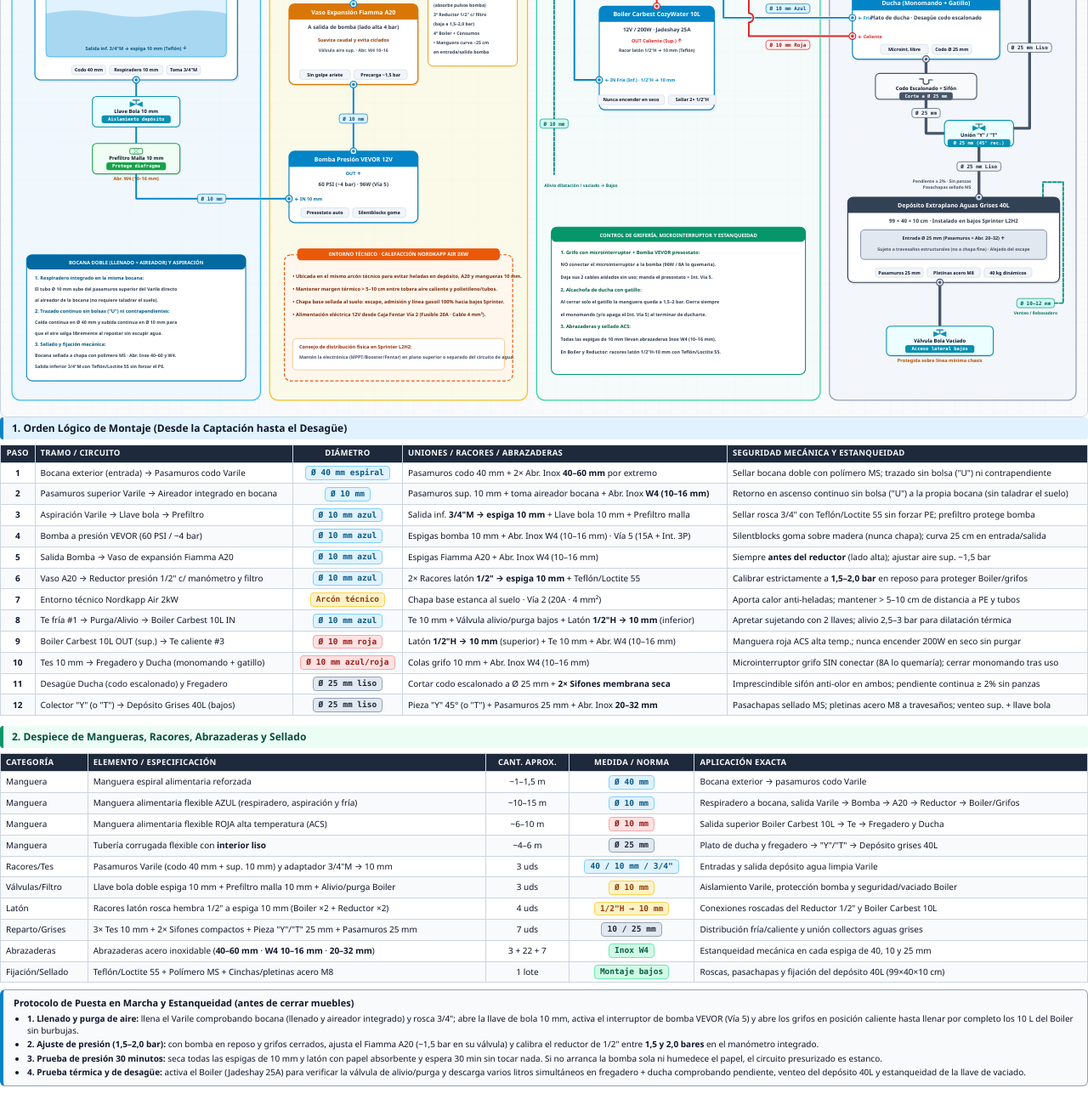
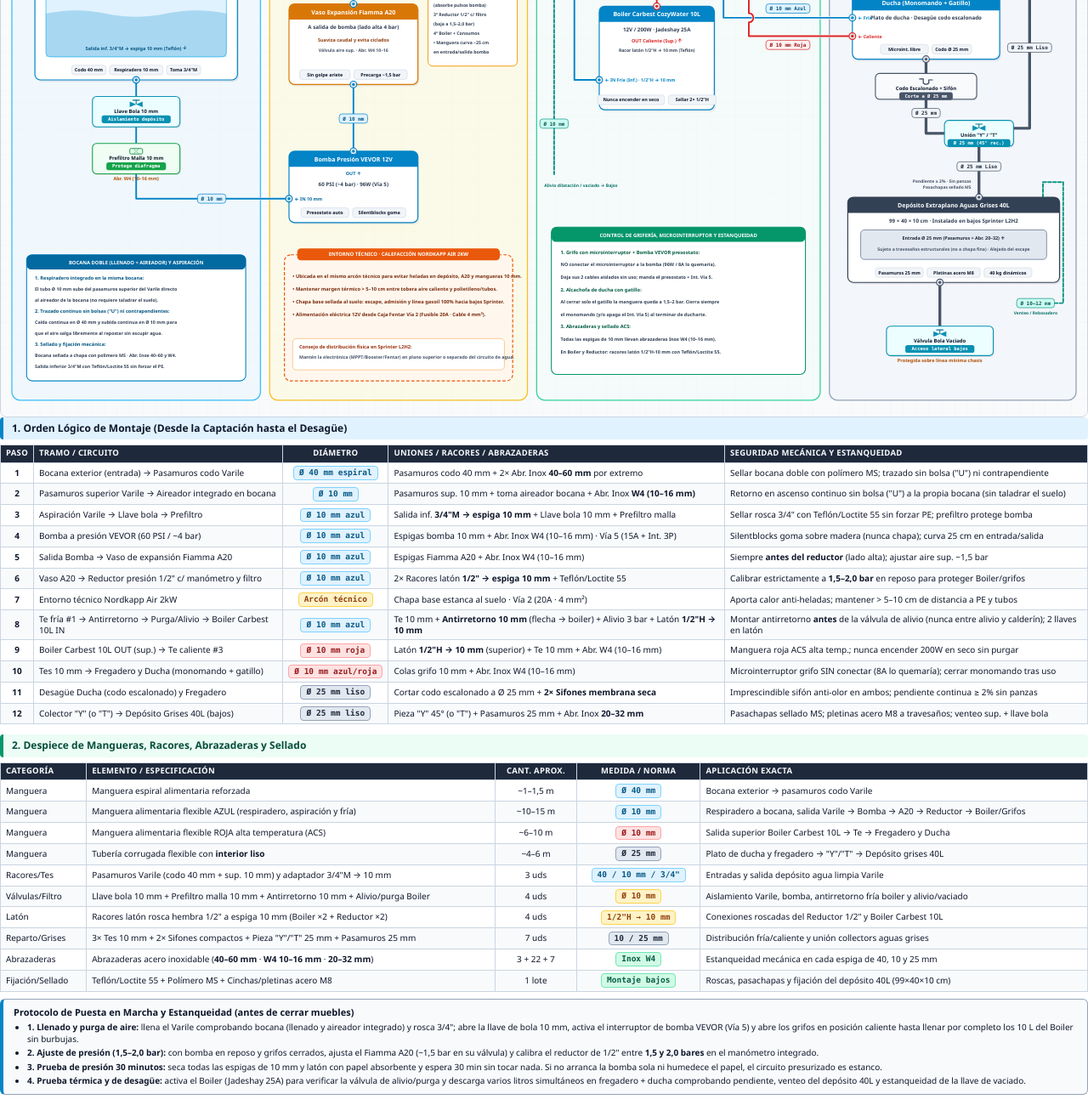
Before and after one commit to endermejia/camper-electricidad-fontaneria, a plain HTML site: page dossier-fontaneria.html in a window 1280 px wide. Shown: the part 297-1597 px from the top of the page at 85% size. Drawn offline with Linux system fonts and the light colour scheme.

Commit message:
Añadir válvula antirretorno Ø 10 mm en entrada fría del Boiler Carbest 10L

```diff
--- a/dossier-fontaneria.html
+++ b/dossier-fontaneria.html
@@ -285,10 +285,10 @@
         </tr>
         <tr>
           <td class="tc"><strong>8</strong></td>
-          <td>Te fría #1 → Purga/Alivio → Boiler Carbest 10L IN</td>
+          <td>Te fría #1 → Antirretorno → Purga/Alivio → Boiler Carbest 10L IN</td>
           <td class="tc"><span class="pill pill-blue">Ø 10 mm azul</span></td>
-          <td>Te 10 mm + Válvula alivio/purga bajos + Latón <strong>1/2"H → 10 mm</strong> (inferior)</td>
-          <td>Apretar sujetando con 2 llaves; alivio 2,5–3 bar para dilatación térmica</td>
+          <td>Te 10 mm + <strong>Antirretorno 10 mm</strong> (flecha → boiler) + Alivio 3 bar + Latón <strong>1/2"H → 10 mm</strong></td>
+          <td>Montar antirretorno <strong>antes</strong> de la válvula de alivio (nunca entre alivio y calderín); 2 llaves en latón</td>
         </tr>
         <tr>
           <td class="tc"><strong>9</strong></td>
@@ -341,7 +341,7 @@
         <tr><td>Manguera</td><td>Manguera alimentaria flexible ROJA alta temperatura (ACS)</td><td class="tc">~6–10 m</td><td class="tc"><span class="pill pill-red">Ø 10 mm</span></td><td>Salida superior Boiler Carbest 10L → Te → Fregadero y Ducha</td></tr>
         <tr><td>Manguera</td><td>Tubería corrugada flexible con <strong>interior liso</strong></td><td class="tc">~4–6 m</td><td class="tc"><span class="pill pill-grey">Ø 25 mm</span></td><td>Plato de ducha y fregadero → "Y"/"T" → Depósito grises 40L</td></tr>
         <tr><td>Racores/Tes</td><td>Pasamuros Varile (codo 40 mm + sup. 10 mm) y adaptador 3/4"M → 10 mm</td><td class="tc">3 uds</td><td class="tc"><span class="pill pill-blue">40 / 10 mm / 3/4"</span></td><td>Entradas y salida depósito agua limpia Varile</td></tr>
-        <tr><td>Válvulas/Filtro</td><td>Llave bola doble espiga 10 mm + Prefiltro malla 10 mm + Alivio/purga Boiler</td><td class="tc">3 uds</td><td class="tc"><span class="pill pill-amber">Ø 10 mm</span></td><td>Aislamiento Varile, protección bomba y seguridad/vaciado Boiler</td></tr>
+        <tr><td>Válvulas/Filtro</td><td>Llave bola 10 mm + Prefiltro malla 10 mm + Antirretorno 10 mm + Alivio/purga Boiler</td><td class="tc">4 uds</td><td class="tc"><span class="pill pill-amber">Ø 10 mm</span></td><td>Aislamiento Varile, bomba, antirretorno fría boiler y alivio/vaciado</td></tr>
         <tr><td>Latón</td><td>Racores latón rosca hembra 1/2" a espiga 10 mm (Boiler ×2 + Reductor ×2)</td><td class="tc">4 uds</td><td class="tc"><span class="pill pill-amber">1/2"H → 10 mm</span></td><td>Conexiones roscadas del Reductor 1/2" y Boiler Carbest 10L</td></tr>
         <tr><td>Reparto/Grises</td><td>3× Tes 10 mm + 2× Sifones compactos + Pieza "Y"/"T" 25 mm + Pasamuros 25 mm</td><td class="tc">7 uds</td><td class="tc"><span class="pill pill-grey">10 / 25 mm</span></td><td>Distribución fría/caliente y unión collectors aguas grises</td></tr>
         <tr><td>Abrazaderas</td><td>Abrazaderas acero inoxidable (<strong>40–60 mm</strong> · <strong>W4 10–16 mm</strong> · <strong>20–32 mm</strong>)</td><td class="tc">3 + 22 + 7</td><td class="tc"><span class="pill pill-owned">Inox W4</span></td><td>Estanqueidad mecánica en cada espiga de 40, 10 y 25 mm</td></tr>
--- a/plumbing.js
+++ b/plumbing.js
@@ -24,7 +24,7 @@ const PLUMBING_SUMMARY_DATA = [
   {
     group: '3. Boiler Carbest 10L y Distribución Consumos',
     rows: [
-      { tramo: '8. Te 10 mm → Purga/Alivio → Boiler Carbest 10L IN', gauge: 'Ø 10 mm azul', prot: 'Latón 1/2"H-10mm (abajo) + Válvula alivio/purga 2,5–3 bar', target: 'p-boiler' },
+      { tramo: '8. Te 10 mm → Antirretorno → Purga/Alivio → Boiler IN', gauge: 'Ø 10 mm azul', prot: 'Antirretorno 10 mm (flecha ↓ boiler) antes de alivio 3 bar + 1/2"H', target: 'p-boiler' },
       { tramo: '9. Boiler Carbest 10L OUT (sup.) → Te 10 mm caliente', gauge: 'Ø 10 mm roja', prot: 'Latón 1/2"H-10mm (arriba) · Manguera ACS · Jadeshay 25A', target: 'p-boiler' },
       { tramo: '10. Tes 10 mm → Fregadero y Ducha (gatillo + monomando)', gauge: 'Ø 10 mm azul/roja', prot: 'Abr. W4 10–16 mm · Microinterruptor grifo SIN conectar', target: 'p-taps' },
     ],
@@ -67,7 +67,7 @@ const PLUMBING_BOM_DATA = [
     rows: [
       { item: 'Pasamuros codo 40 mm (llenado) + pasamuros sup. 10 mm (respiradero Varile → bocana)', qty: '2 uds', cost: '40 / 10 mm' },
       { item: 'Adaptador rosca macho 3/4" → espiga 10 mm + llave paso bola doble espiga 10 mm', qty: '1 + 1 ud', cost: 'Aspiración' },
-      { item: 'Prefiltro transparente de malla 10 mm (entrada bomba) + válvula alivio/purga boiler', qty: '1 + 1 ud', cost: 'Protección' },
+      { item: 'Prefiltro transparente de malla 10 mm (bomba) + válvula antirretorno 10 mm + alivio/purga boiler', qty: '3 uds', cost: 'Protección' },
       { item: 'Racores latón rosca hembra 1/2" a espiga 10 mm (Boiler ×2 + Reductor ×2)', qty: '4 uds', cost: 'Latón 1/2"→10' },
       { item: 'Tes distribución Ø 10 mm (1 fría boiler + 1 fría grifos + 1 caliente grifos)', qty: '3 uds', cost: 'Ø 10 mm' },
       { item: 'Desagüe codo escalonado ducha + 2× sifones secos/compactos + pieza "Y" (o "T") Ø 25 mm + pasamuros 25 mm', qty: '1 kit', cost: 'Ø 25 mm' },
@@ -383,21 +383,28 @@ function buildPlumbingDiagram() {
     circuit: 'p-taps',
   });
 
-  // Bajada Te #1 Fría -> Purga/Alivio -> Boiler IN (inferior)
+  // Bajada Te #1 Fría -> Antirretorno 10 mm -> Purga/Alivio -> Boiler IN (inferior)
   drawWire(wiresLayer, [[1246, 210], [1246, 650], [1300, 650]], {
     polarity: 'clean',
     gauge: 'Ø 10 mm Azul',
-    labelPos: [1246, 310],
+    labelPos: [1246, 254],
     circuit: 'p-boiler',
   });
   drawProtectionBox(compsLayer, {
-    x: 1180, y: 392, w: 132, h: 64,
+    x: 1176, y: 292, w: 140, h: 64,
+    title: 'Antirretorno 10 mm',
+    amp: 'Flecha ↓ Boiler',
+    kind: 'valve',
+    circuit: 'p-boiler',
+  });
+  drawProtectionBox(compsLayer, {
+    x: 1176, y: 400, w: 140, h: 64,
     title: 'Purga / Alivio',
     amp: '2,5–3 bar + Vac.',
     kind: 'valve',
     circuit: 'p-boiler',
   });
-  drawWire(wiresLayer, [[1246, 456], [1202, 456], [1202, 855]], {
+  drawWire(wiresLayer, [[1246, 464], [1202, 464], [1202, 855]], {
     polarity: 'vent',
     gauge: 'Ø 10 mm',
     labelPos: [1202, 745],
```
Also changed, not shown: docs/preview-fontaneria.png, 2 other files.
